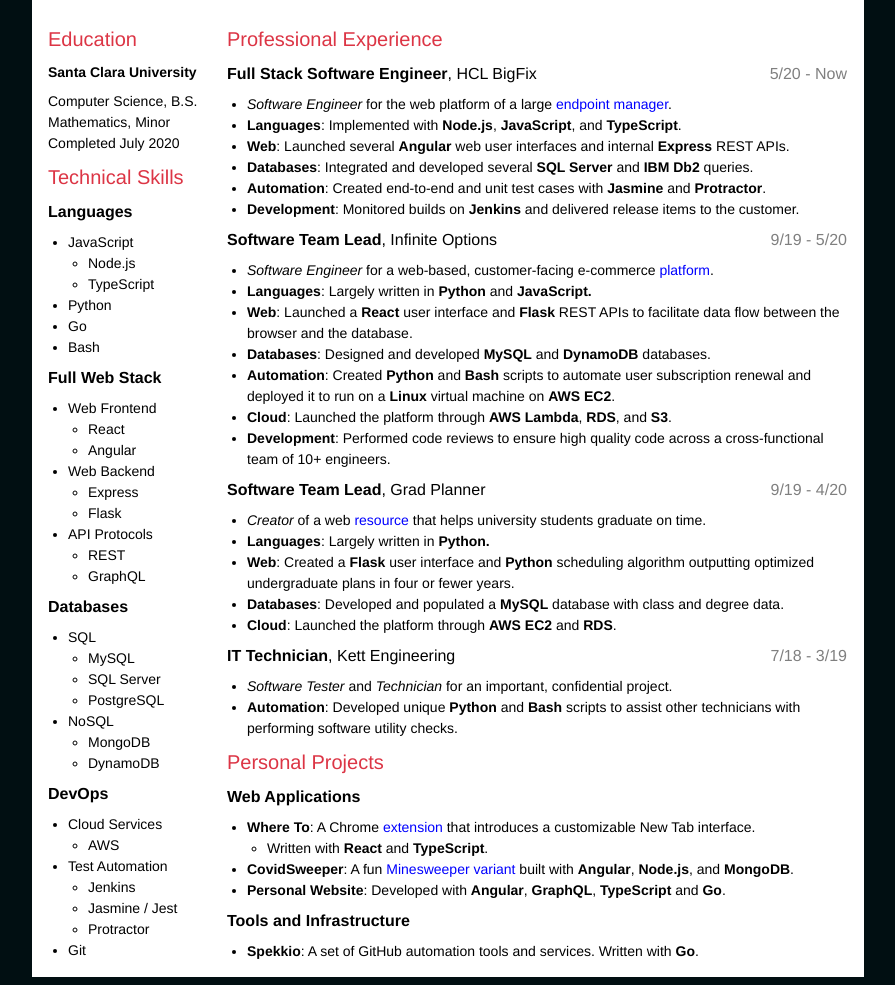
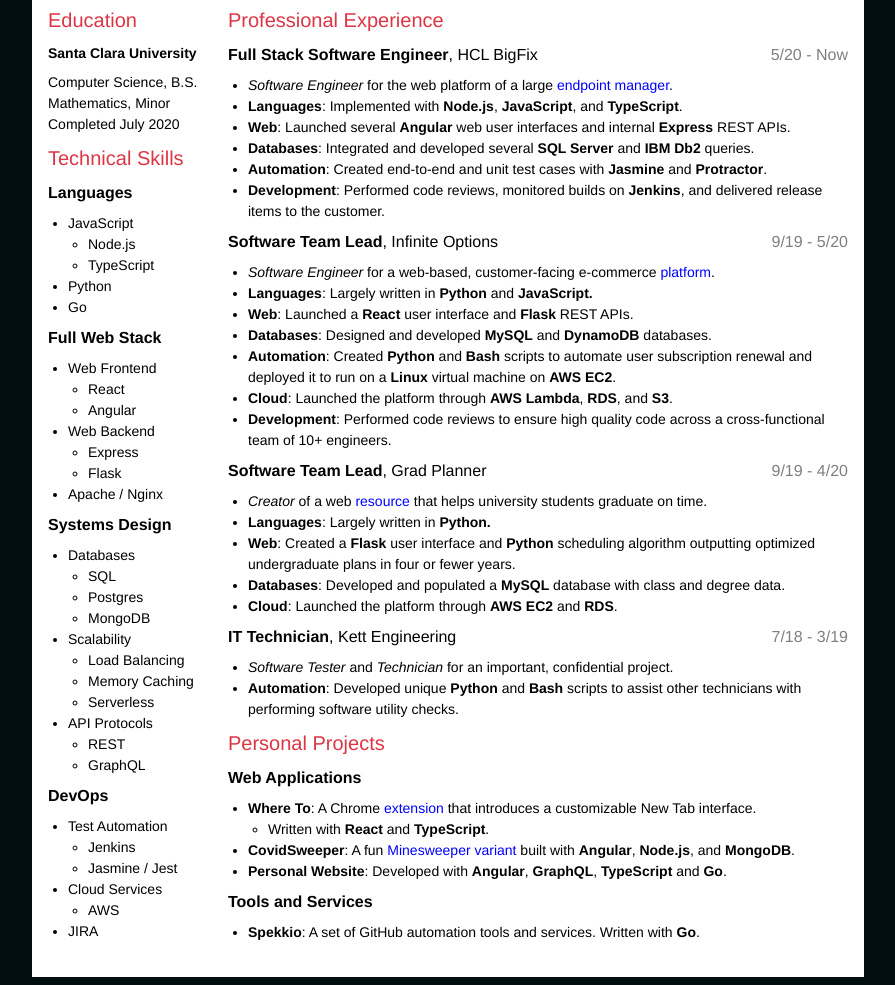
Before and after one commit to park-junha/Resume2020, a plain HTML site: page index.html in a window 1280 px wide. Shown: the part 103-1088 px from the top of the page, without its empty margins (192-1087 px from the left). Drawn offline with Linux system fonts and the light colour scheme.

Commit message:
Resume 2020 09 03

```diff
--- a/index.html
+++ b/index.html
@@ -93,7 +93,6 @@
         </ul>
         <li>Python</li>
         <li>Go</li>
-        <li>Bash</li>
       </ul>
       <h3><strong>Full Web Stack</strong></h3>
       <ul class='resume-text bottom-spacing'>
@@ -107,39 +106,40 @@
           <li>Express</li>
           <li>Flask</li>
         </ul>
+        <li>Apache / Nginx</li>
+      </ul>
+      <h3><strong>Systems Design</strong></h3>
+      <ul class='resume-text bottom-spacing'>
+        <li>Databases</li>
+        <ul class='resume-text'>
+          <li>SQL</li>
+          <li>Postgres</li>
+          <li>MongoDB</li>
+        </ul>
+        <li>Scalability</li>
+        <ul class='resume-text'>
+          <li>Load Balancing</li>
+          <li>Memory Caching</li>
+          <li>Serverless</li>
+        </ul>
         <li>API Protocols</li>
         <ul class='resume-text'>
           <li>REST</li>
           <li>GraphQL</li>
         </ul>
       </ul>
-      <h3><strong>Databases</strong></h3>
-      <ul class='resume-text bottom-spacing'>
-        <li>SQL</li>
-        <ul class='resume-text'>
-          <li>MySQL</li>
-          <li>SQL Server</li>
-          <li>PostgreSQL</li>
-        </ul>
-        <li>NoSQL</li>
-        <ul class='resume-text'>
-          <li>MongoDB</li>
-          <li>DynamoDB</li>
-        </ul>
-      </ul>
       <h3><strong>DevOps</strong></h3>
       <ul class='resume-text bottom-spacing'>
+        <li>Test Automation</li>
+        <ul class='resume-text'>
+          <li>Jenkins</li>
+          <li>Jasmine / Jest</li>
+        </ul>
         <li>Cloud Services</li>
         <ul class='resume-text'>
           <li>AWS</li>
         </ul>
-        <li>Test Automation</li>
-        <ul class='resume-text'>
-          <li>Jenkins</li>
-          <li>Jasmine / Jest</li>
-          <li>Protractor</li>
-        </ul>
-        <li>Git</li>
+        <li>JIRA</li>
       </ul>
     </div>
     <div class='resume-body-right'>
@@ -154,7 +154,7 @@
         <li><strong>Web</strong>: Launched several <strong>Angular</strong> web user interfaces and internal <strong>Express</strong> REST APIs.</li>
         <li><strong>Databases</strong>: Integrated and developed several <strong>SQL Server</strong> and <strong>IBM Db2</strong> queries.</li>
         <li><strong>Automation</strong>: Created end-to-end and unit test cases with <strong>Jasmine</strong> and <strong>Protractor</strong>.</li>
-        <li><strong>Development</strong>: Monitored builds on <strong>Jenkins</strong> and delivered release items to the customer.</li>
+        <li><strong>Development</strong>: Performed code reviews, monitored builds on <strong>Jenkins</strong>, and delivered release items to the customer.</li>
       </ul>
       <h3>
         <strong>Software Team Lead</strong>, Infinite Options
@@ -163,7 +163,7 @@
       <ul class='resume-text bottom-spacing'>
         <li><i>Software Engineer</i> for a web-based, customer-facing e-commerce <a href='https://preptoyourdoor.netlify.app/' target='_blank' rel='noopener noreferrer'>platform</a>.</li>
         <li><strong>Languages</strong>: Largely written in <strong>Python</strong> and <strong>JavaScript.</strong></li>
-        <li><strong>Web</strong>: Launched a <strong>React</strong> user interface and <strong>Flask</strong> REST APIs to facilitate data flow between the browser and the database.</li>
+        <li><strong>Web</strong>: Launched a <strong>React</strong> user interface and <strong>Flask</strong> REST APIs.</li>
         <li><strong>Databases</strong>: Designed and developed <strong>MySQL</strong> and <strong>DynamoDB</strong> databases.</li>
         <li><strong>Automation</strong>: Created <strong>Python</strong> and <strong>Bash</strong> scripts to automate user subscription renewal and deployed it to run on a <strong>Linux</strong> virtual machine on <strong>AWS EC2</strong>.</li>
         <li><strong>Cloud</strong>: Launched the platform through <strong>AWS Lambda</strong>, <strong>RDS</strong>, and <strong>S3</strong>.</li>
@@ -201,7 +201,7 @@
         <li><strong>Personal Website</strong>: Developed with <strong>Angular</strong>, <strong>GraphQL</strong>, <strong>TypeScript</strong> and <strong>Go</strong>.</li>
       </ul>
       <h3>
-        <strong>Tools and Infrastructure</strong>
+        <strong>Tools and Services</strong>
       </h3>
       <ul class='resume-text'>
         <li><strong>Spekkio</strong>: A set of GitHub automation tools and services. Written with <strong>Go</strong>.</li>
--- a/static/styles.css
+++ b/static/styles.css
@@ -94,7 +94,6 @@
 }
 
 .resume-body {
-  position: absolute;
   bottom: 0;
   clear: both;
 }
```
